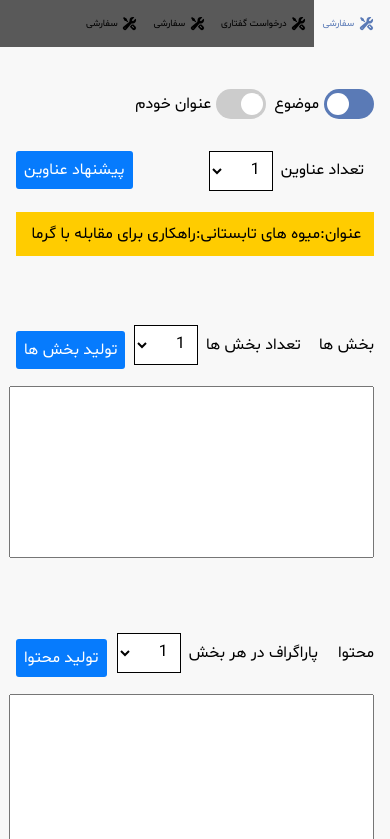
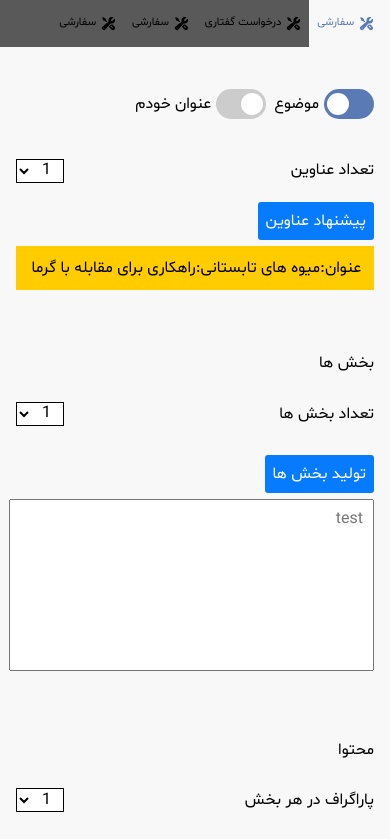
Before and after one commit to TheArtnos/onepage, a plain HTML site: page index.html in a window 390 px wide. Shown: the top 839 px of the page. Drawn offline with nearby package versions, Linux system fonts and the light colour scheme.

Commit message:
responsive v1.1

```diff
--- a/index.html
+++ b/index.html
@@ -96,7 +96,7 @@
                 <p class="section-right__text">عنوان:میوه های تابستانی:راهکاری برای مقابله با گرما</p>
 
 
-                <div class="section-right__summer">
+                <div class="section-right__summer space">
                     <p class="right-summer__text margin1">بخش ها</p>
                     <div class="right-items__number">
                         <p class="items-number__text">تعداد بخش ها</p>
@@ -113,12 +113,12 @@
                     </div>
                 </div>
                 <div class="summer-items__textarea">
-                    <textarea class="textarea__one"></textarea>
+                    <textarea class="textarea__one" placeholder="test"></textarea>
                 </div>
 
 
 
-                <div class="section-right__summer">
+                <div class="section-right__summer space">
                     <p class="right-summer__text margin2">محتوا</p>
                     <div class="right-items__number">
                         <p class="items-number__text">پاراگراف در هر بخش</p>
--- a/style/app.css
+++ b/style/app.css
@@ -652,7 +652,7 @@ code {
 }
 @media only screen and (max-width: 576px) {
     .header-links {
-        font-size: 0.6rem;
+        font-size: 0.7rem;
     }
     .links__image {
         width: 15px;
@@ -661,13 +661,22 @@ code {
     .header-links__item {
         gap: 1rem;
     }
-    .section-right__summer {
+    .space {
         flex-wrap: wrap;
+        flex-direction: column;
+        align-items: start;
+        gap: 1rem;
     }
     .right-items__number {
-        margin-right: 10px;
+        margin-right: 0;
+        width: 100%;
+        justify-content: space-between;
     }
     .summer-items__link {
         margin-top: 10px;
     }
+    select {
+        width: 3rem;
+        height: 1.5rem;
+    }
 }
```
